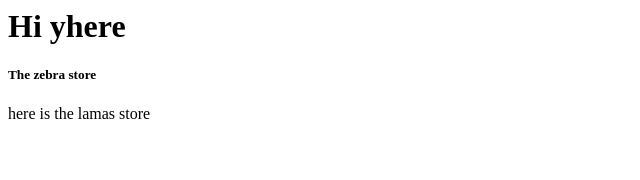
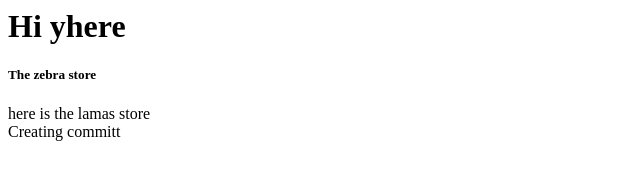
Before and after one commit to RafiaZ/lamas, a plain HTML site: page index.html in a window 1280 px wide. Shown: the whole page, without its empty margins (0-640 px from the left). Drawn offline with Linux system fonts and the light colour scheme.

Commit message:
Added div to create new...
Added div to create new...

```diff
--- a/index.html
+++ b/index.html
@@ -10,5 +10,6 @@
     </h1>
     <h5>The zebra store</h5>
     <div>here is the lamas store</div>
+    <div>Creating committ</div>
 </body>
 </html>
```
